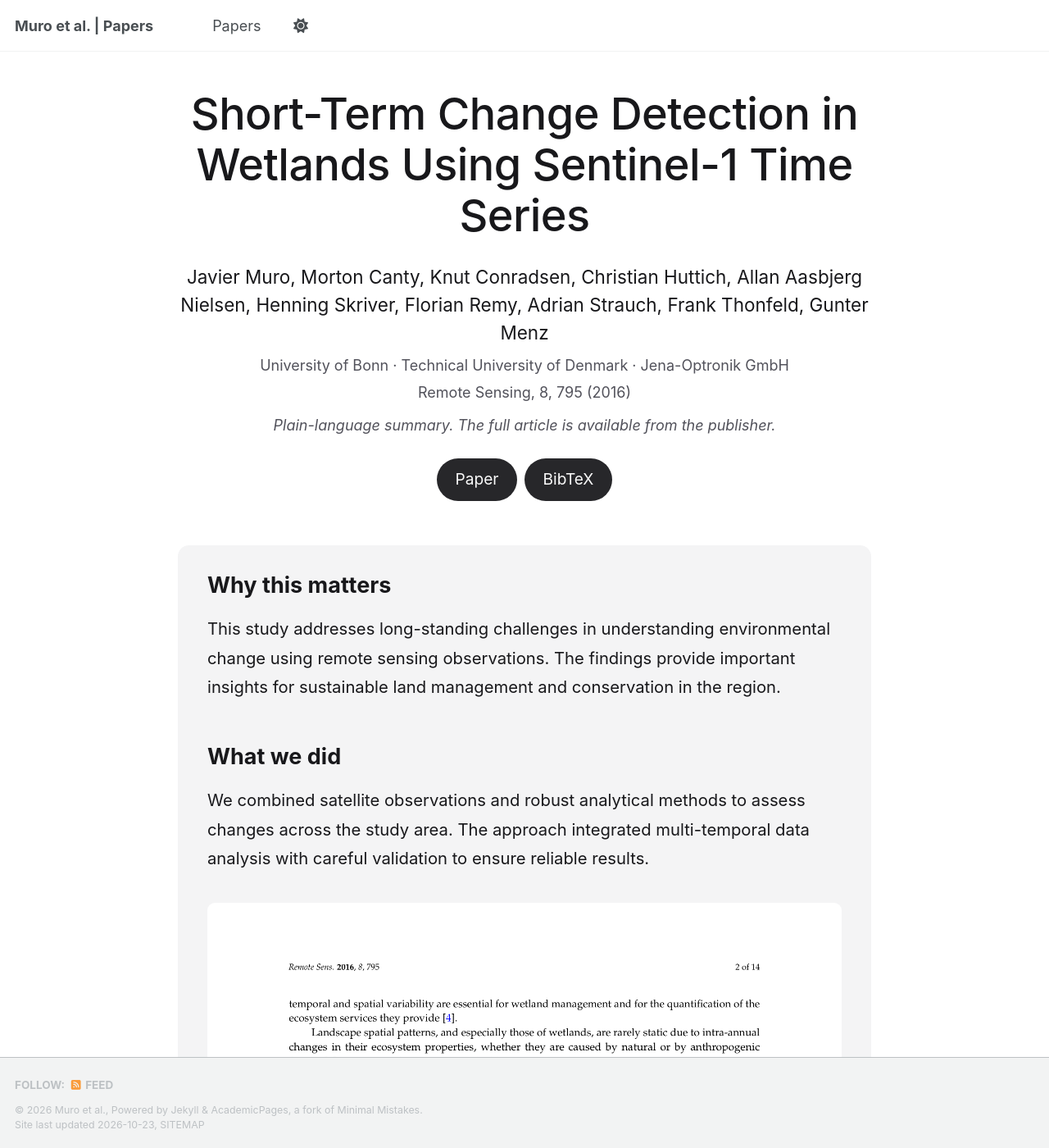
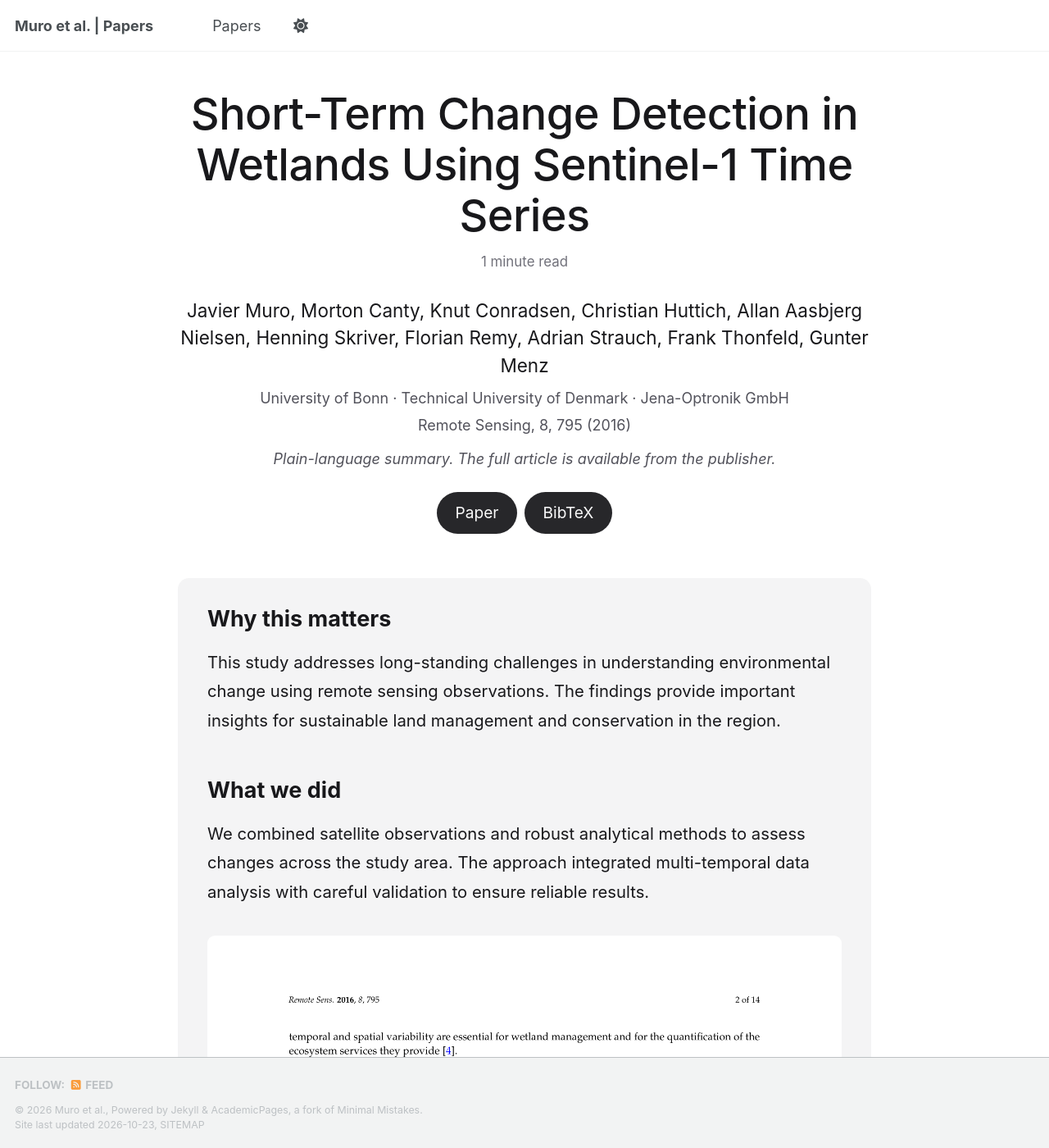
Before and after one commit to Havi-muro/muro-et-al, a Jekyll site: the page built from _pages/papers/short-term-change-detection-wetlands-sentinel-1.md, in a window 1280 px wide and 1400 px high. Shown: the whole window at 82% size. Built offline with Jekyll 4.4.1, drawn with Linux system fonts in a browser that asks for light colours; a style sheet for code colours, icons or effects is not loaded.

Commit message:
Show the reading time under the title of each paper page

```diff
--- a/_layouts/project.html
+++ b/_layouts/project.html
@@ -5,6 +5,9 @@ layout: default
 <main class="project-page">
   <header class="project-header">
     <h1 class="project-title">{{ page.title }}</h1>
+    {% if page.read_time %}
+      <p class="project-meta">{% include read-time.html %}</p>
+    {% endif %}
     {% if page.authors %}
       <p class="project-authors">{{ page.authors }}</p>
     {% endif %}
--- a/assets/css/project.scss
+++ b/assets/css/project.scss
@@ -27,6 +27,16 @@ html[data-theme="dark"] .project-page {
   font-weight: 500;
   line-height: 1.15;
   letter-spacing: -0.01em;
+}
+
+.project-meta {
+  margin: -0.9rem 0 1.5rem;
+  font-size: 0.9375rem;
+  color: #71717a;
+}
+
+html[data-theme="dark"] .project-meta {
+  color: #a1a1aa;
 }
 
 .project-authors {
```
